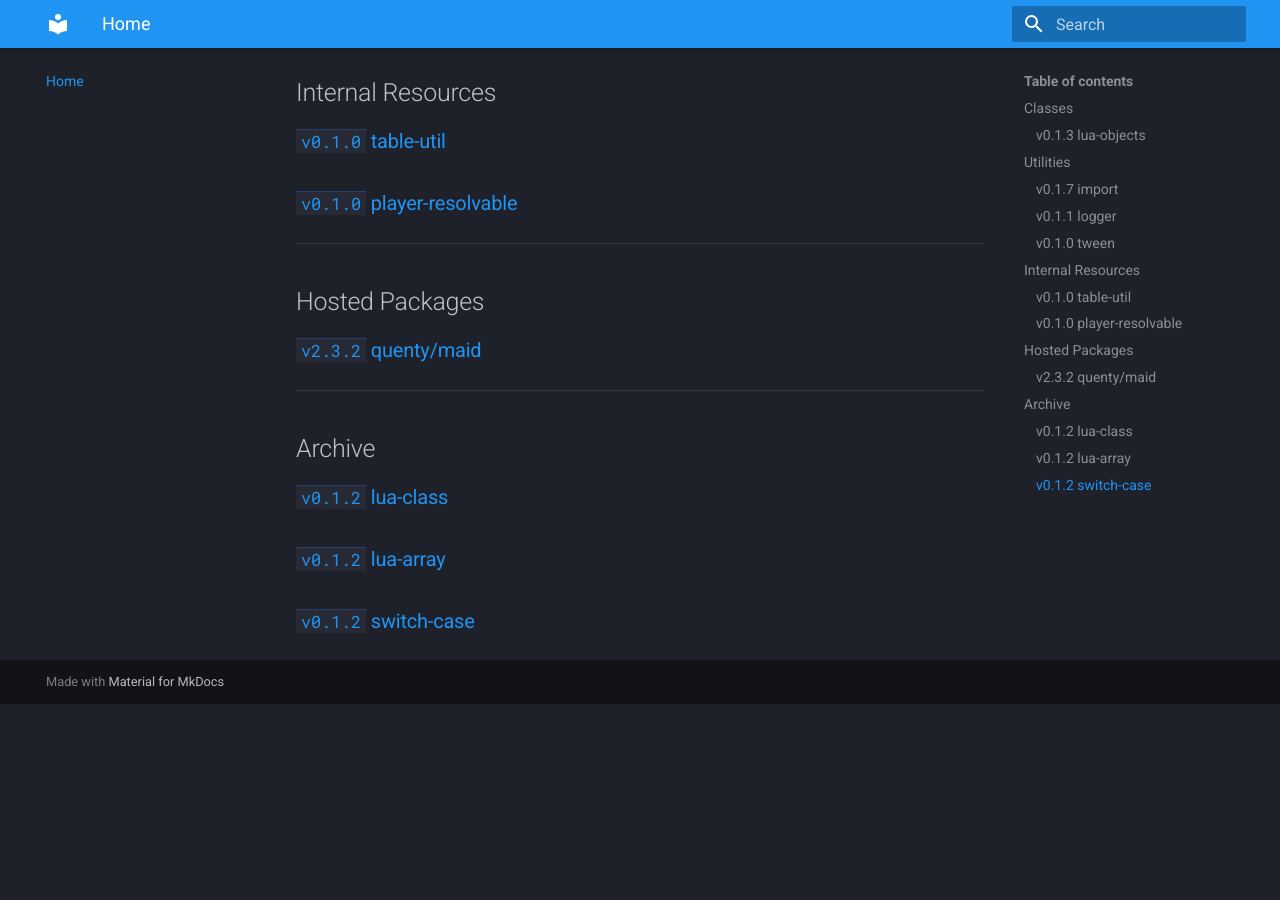
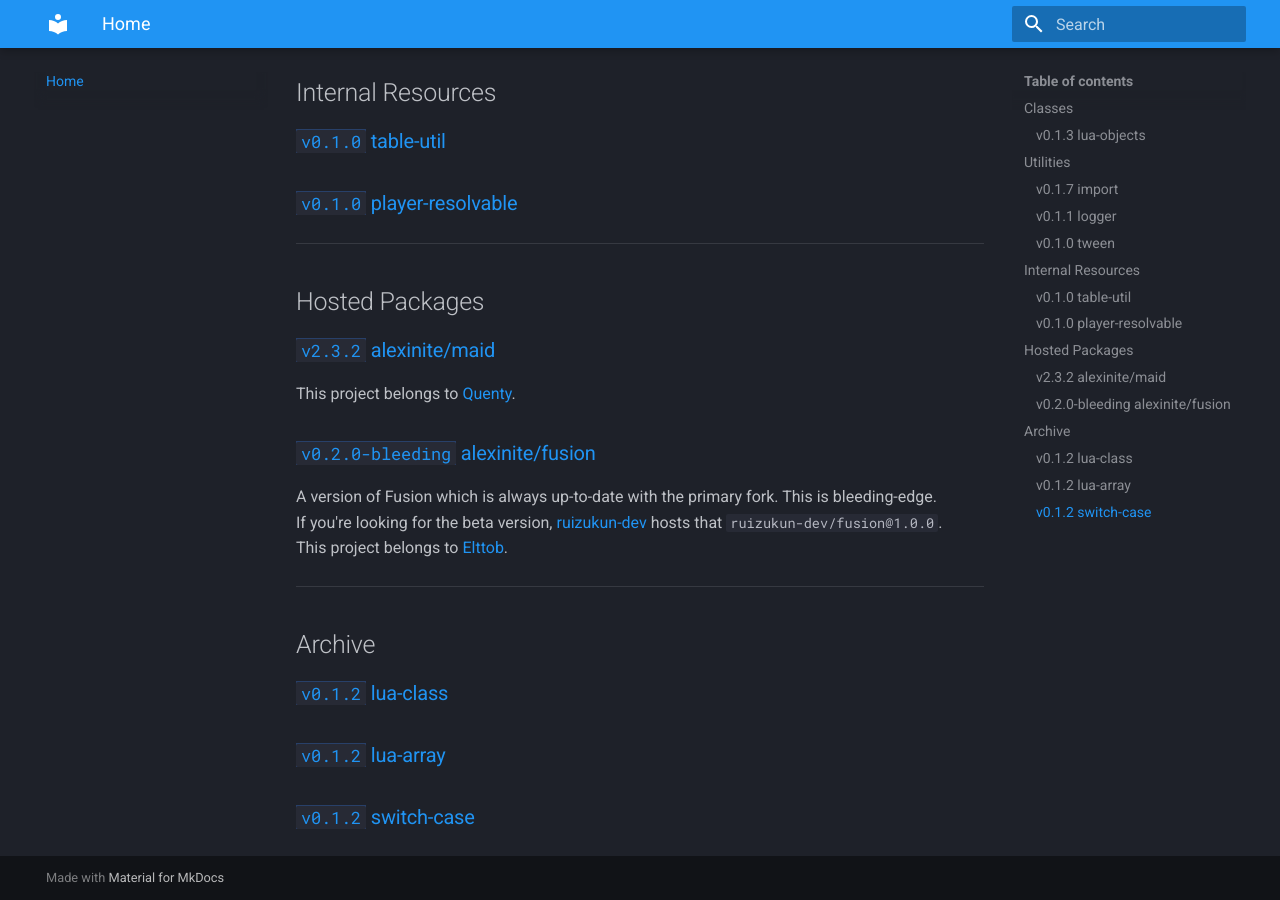
Before and after one commit to alexasterisk/WallyPackages, an MkDocs documentation site: the page built from docs/index.md, in a window 1280 px wide and 900 px high, scrolled down 571 px. Built offline with MkDocs 1.6.1 and Material for MkDocs 9.7.7, drawn with Linux system fonts in a browser that asks for light colours; before the commit the page ends 1275 px from its top, so only the background shows below that.

Commit message:
mk `fusion` `0.2.0-bleeding`

```diff
--- a/docs/index.md
+++ b/docs/index.md
@@ -19,7 +19,13 @@
 -----
 
 ## Hosted Packages
-### [==`v2.3.2`== quenty/maid](https://quenty.github.io/NevermoreEngine/api/maid)
+### [==`v2.3.2`== alexinite/maid](https://quenty.github.io/NevermoreEngine/api/maid)
+This project belongs to [Quenty](https://github.com/quenty/).
+
+### [==`v0.2.0-bleeding`== alexinite/fusion](https://elttob.uk/Fusion/)
+A version of Fusion which is always up-to-date with the primary fork. This is bleeding-edge.<br>
+If you're looking for the beta version, [ruizukun-dev](https://github.com/ruizukun-dev/) hosts that `ruizukun-dev/fusion@1.0.0`.<br>
+This project belongs to [Elttob](https://github.com/Elttob).
 
 -----
 
```
